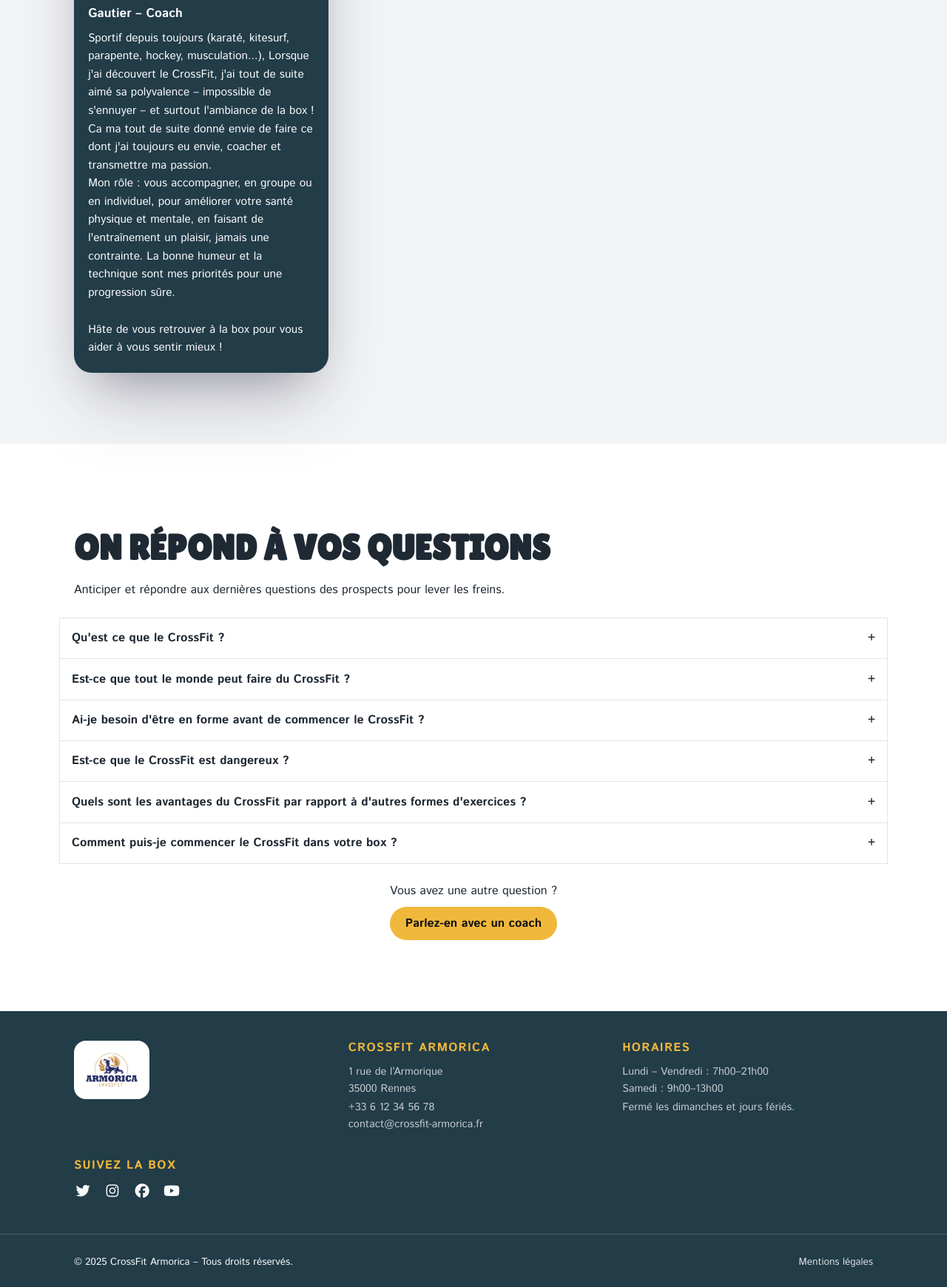
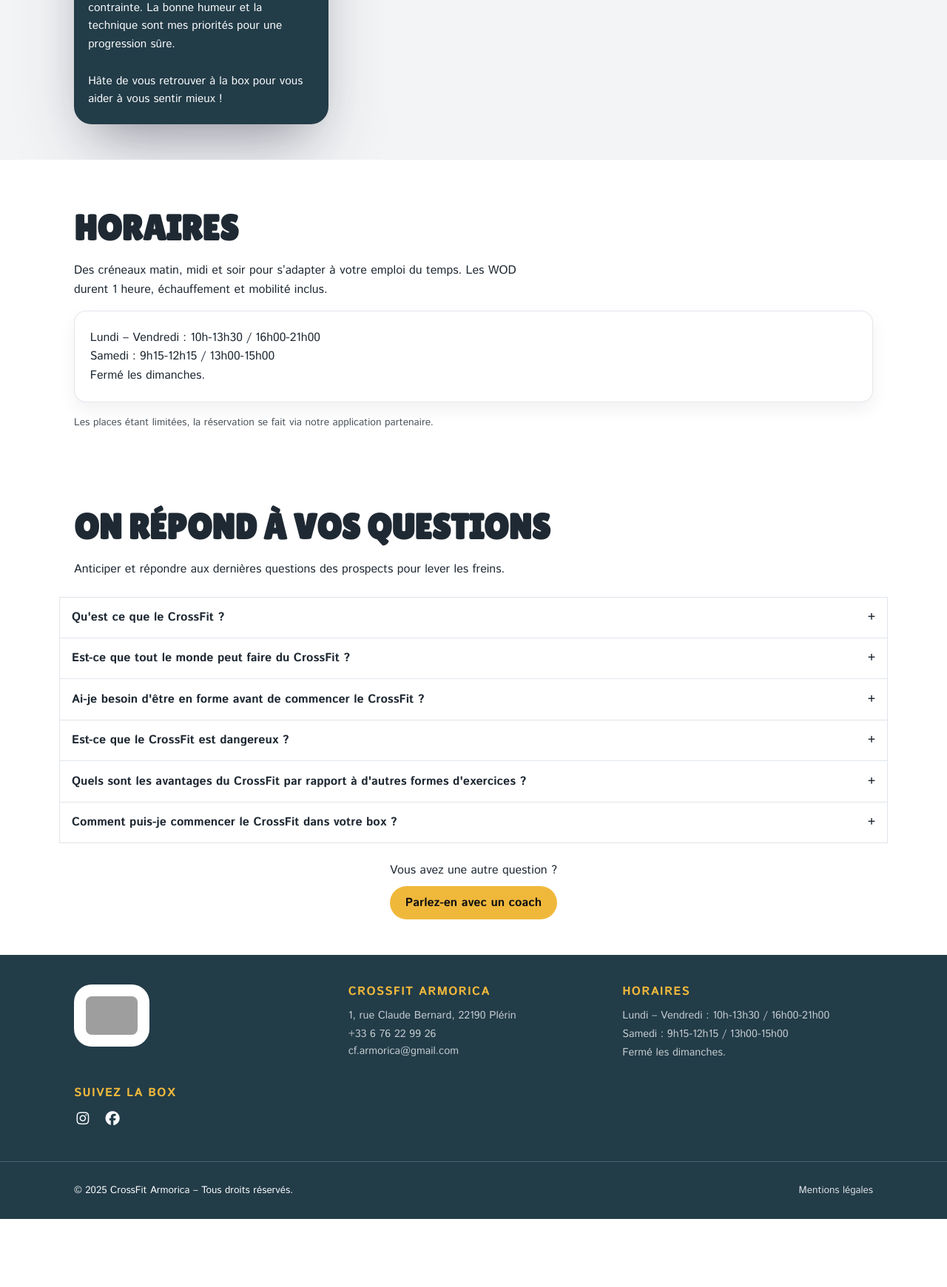
Before and after one commit to NicolasVaillant/armorica, a PHP site: page / in a window 1280 px wide. Shown: the part 4760-6500 px from the top of the page at 74% size. After the commit the page ends 6408 px from the top, so only its background shows below. Run offline with PHP 8.4, Linux system fonts and the light colour scheme; some libraries are stand-ins or nearby versions; grey boxes are pictures that could not be loaded.

Commit message:
Update of  meta data + nav bar + planning + footer + style

```diff
--- a/index.php
+++ b/index.php
@@ -9,12 +9,12 @@
     <meta property="og:type" content="website" />
     <meta property="og:title" content="CrossFit Armorica – La communauté qui vous fait évoluer" />
     <meta property="og:description" content="Séances encadrées, communauté bienveillante et programmation adaptée à tous les niveaux. Réservez votre séance d’essai gratuite." />
-    <meta property="og:url" content="https://www.crossfit-armorica.fr/" />
-    <meta property="og:image" content="https://www.crossfit-armorica.fr/resources/images/logo/logo-crossfit-armorica.png" />
+    <meta property="og:url" content="https://www.crossfitarmorica.fr/" />
+    <meta property="og:image" content="https://www.crossfitarmorica.fr/resources/images/logo/logo-crossfitarmorica.png" />
     <meta name="twitter:card" content="summary_large_image" />
     <meta name="twitter:title" content="CrossFit Armorica – La communauté qui vous fait évoluer" />
     <meta name="twitter:description" content="Rejoignez une salle de CrossFit chaleureuse, structurée et accessible, même si vous débutez." />
-    <link rel="canonical" href="https://www.crossfit-armorica.fr/" />
+    <link rel="canonical" href="https://www.crossfitarmorica.fr/" />
 
     <link rel="preconnect" href="https://fonts.googleapis.com">
     <link rel="preconnect" href="https://fonts.gstatic.com" crossorigin>
@@ -31,13 +31,13 @@
         "@type": "SportsActivityLocation",
         "name": "CrossFit Armorica",
         "description": "Salle de CrossFit conviviale proposant des entraînements encadrés pour tous les niveaux.",
-        "url": "https://www.exemple-crossfit-armorica.fr/",
-        "telephone": "+33-6-12-34-56-78",
+        "url": "https://www.crossfitarmorica.fr/",
+        "telephone": "+33-6-76-22-99-26",
         "address": {
             "@type": "PostalAddress",
-            "streetAddress": "1 rue de l'Armorique",
-            "addressLocality": "Rennes",
-            "postalCode": "35000",
+            "streetAddress": "1, rue Claude Bernard ",
+            "addressLocality": "Plérin",
+            "postalCode": "22190",
             "addressCountry": "FR"
         },
         "openingHoursSpecification": [
@@ -46,7 +46,7 @@
                 "dayOfWeek": [
                     "Monday","Tuesday","Wednesday","Thursday","Friday"
                 ],
-                "opens": "07:00",
+                "opens": "10:00",
                 "closes": "21:00"
             },
             {
@@ -54,24 +54,22 @@
                 "dayOfWeek": [
                     "Saturday"
                 ],
-                "opens": "09:00",
-                "closes": "13:00"
+                "opens": "09:15",
+                "closes": "15:00"
             }
         ]
     }
     </script>
 </head>
 <body>
-<a href="#contenu-principal" class="skip-link">Aller au contenu principal</a>
 
 <header class="site-header">
     <div class="container header-inner">
+        <nav class="main-nav" aria-label="Navigation principale">
             <a href="#top" class="logo" aria-label="Retour à l’accueil CrossFit Armorica">
-            <img src="resources/images/logo/logo-crossfit-armorica.png" alt="Logo CrossFit Armorica" loading="lazy">
+                <img src="resources/images/logo/logo-crossfitarmorica.png" alt="Logo CrossFit Armorica" loading="lazy">
             </a>
-
-        <nav class="main-nav" aria-label="Navigation principale">
-            <ul>
+            <ul class="nav-links">
                 <li><a href="#decouverte">Découvrir la box</a></li>
                 <li><a href="#etapes-debuter">Comment débuter ?</a></li>
                 <li><a href="#equipe">L’équipe</a></li>
@@ -82,7 +80,7 @@
 
         <div class="header-actions">
             <a class="btn btn-secondary" href="#seance-essai">Réserver une séance d’essai</a>
-            <!-- <a href=""><i class="fas fa-bars"></i></a> -->
+            <!-- <a href="#"><i class="fas fa-bars"></i></a> -->
         </div>
     </div>
 </header>
@@ -289,69 +287,16 @@
     </section>
 
     <!-- PLANNING -->
-    <section id="planning" class="section section-planning" aria-labelledby="planning-title" style="display:none">
+    <section id="planning" class="section section-planning" aria-labelledby="planning-title">
     <div class="container">
-        <h2 id="planning-title">Le planning de la semaine</h2>
-        <p class="section-intro">
-        Des créneaux matin, midi et soir pour s’adapter à votre emploi du temps. Les WOD durent 1 heure,
-        échauffement et mobilité inclus.
-        </p>
-
-        <div class="planning-wrapper" role="table" aria-label="Planning type de la semaine CrossFit Armorica">
-        <div class="planning-row planning-row-header" role="row">
-            <span role="columnheader">Jour</span>
-            <span role="columnheader">Matin</span>
-            <span role="columnheader">Midi</span>
-            <span role="columnheader">Soir</span>
-        </div>
-
-        <div class="planning-row" role="row">
-            <span role="rowheader">Lundi</span>
-            <span>7h00 / 8h00</span>
-            <span>12h15</span>
-            <span>18h15 / 19h30</span>
-        </div>
-
-        <div class="planning-row" role="row">
-            <span role="rowheader">Mardi</span>
-            <span>7h00 / 8h00</span>
-            <span>12h15</span>
-            <span>18h15 / 19h30</span>
-        </div>
-
-        <div class="planning-row" role="row">
-            <span role="rowheader">Mercredi</span>
-            <span>—</span>
-            <span>12h15</span>
-            <span>18h15 / 19h30</span>
-        </div>
-
-        <div class="planning-row" role="row">
-            <span role="rowheader">Jeudi</span>
-            <span>7h00 / 8h00</span>
-            <span>—</span>
-            <span>18h15 / 19h30</span>
-        </div>
-
-        <div class="planning-row" role="row">
-            <span role="rowheader">Vendredi</span>
-            <span>7h00 / 8h00</span>
-            <span>12h15</span>
-            <span>18h15</span>
-        </div>
-
-        <div class="planning-row" role="row">
-            <span role="rowheader">Samedi</span>
-            <span>9h00 / 10h00</span>
-            <span>—</span>
-            <span>—</span>
-        </div>
-        </div>
-
-        <p class="planning-note">
-        Planning susceptible d’évoluer selon la saison. Les places étant limitées,
-        la réservation se fait via notre application partenaire.
-        </p>
+        <h2 id="planning-title">Horaires</h2>
+        <p class="section-intro">Des créneaux matin, midi et soir pour s’adapter à votre emploi du temps. Les WOD durent 1 heure, échauffement et mobilité inclus.</p>
+        <article class="card-planning" role="listitem" aria-label="Horaires d’ouverture">
+            <p>Lundi – Vendredi : 10h-13h30 / 16h00-21h00</p>
+            <p>Samedi : 9h15-12h15 / 13h00-15h00</p>
+            <p>Fermé les dimanches.</p>
+        </article>
+        <p class="planning-note">Les places étant limitées, la réservation se fait via notre application partenaire.</p>
     </div>
     </section>
 
@@ -416,30 +361,29 @@
 
 <footer class="site-footer">
     <div class="container footer-grid">
-        <img src="resources/images/logo/logo-crossfit-armorica.png" alt="Logo CrossFit Armorica" loading="lazy">
+        <img src="resources/images/logo/logo-crossfitarmorica.png" alt="Logo CrossFit Armorica" loading="lazy">
 
         <section class="footer-block" aria-label="Coordonnées de CrossFit Armorica">
             <h2 class="footer-title">CrossFit Armorica</h2>
-            <p>1 rue de l’Armorique<br>35000 Rennes</p>
+            <p>1, rue Claude Bernard, 22190 Plérin</p>
             <p>
-            <a href="tel:+33612345678">+33 6 12 34 56 78</a><br>
-            <a href="mailto:contact@crossfit-armorica.fr">contact@crossfit-armorica.fr</a>
+                <a href="tel:+33676229926">+33 6 76 22 99 26</a><br>
+                <a href="mailto:cf.armorica@gmail.com">cf.armorica@gmail.com</a>
             </p>
         </section>
 
     <section class="footer-block" aria-label="Horaires d’ouverture">
         <h2 class="footer-title">Horaires</h2>
-        <p>Lundi – Vendredi : 7h00–21h00<br>Samedi : 9h00–13h00</p>
-        <p>Fermé les dimanches et jours fériés.</p>
+        <p>Lundi – Vendredi : 10h-13h30 / 16h00-21h00</p>
+        <p>Samedi : 9h15-12h15 / 13h00-15h00</p>
+        <p>Fermé les dimanches.</p>
     </section>
 
     <section class="footer-block footer-social" aria-label="Réseaux sociaux CrossFit Armorica">
         <h2 class="footer-title">Suivez la box</h2>
         <ul class="social-links">
-            <li><a href="#" aria-label="X (Anciennement Twitter) de CrossFit Armorica"><i class="fa-brands fa-twitter"></i></a></li>
-            <li><a href="#" aria-label="Instagram de CrossFit Armorica"><i class="fa-brands fa-instagram"></i></a></li>
-            <li><a href="#" aria-label="Facebook de CrossFit Armorica"><i class="fa-brands fa-facebook"></i></a></li>
-            <li><a href="#" aria-label="YouTube de CrossFit Armorica"><i class="fa-brands fa-youtube"></i></a></li>
+            <li><a href="https://www.instagram.com/crossfitarmorica/" aria-label="Instagram de CrossFit Armorica"><i class="fa-brands fa-instagram"></i></a></li>
+            <li><a href="https://www.facebook.com/crossfitarmorica/" aria-label="Facebook de CrossFit Armorica"><i class="fa-brands fa-facebook"></i></a></li>
         </ul>
     </section>
     </div>
--- a/resources/css/styles.css
+++ b/resources/css/styles.css
@@ -22,7 +22,7 @@ img {
   max-width: 100%;
   display: block;
   height: auto;
-  border-radius: 1rem;
+  border-radius: 1.5rem;
 }
 
 a {
@@ -47,10 +47,12 @@ a:hover, a:focus-visible {
 
 .section {
   padding: 0;
+  scroll-snap-align: start;
+  scroll-margin-top: 8vh;
 }
 @media (min-width: 768px) {
   .section {
-    padding: 4.5rem 0;
+    padding: 1.5rem 0;
   }
 }
 
@@ -93,6 +95,7 @@ a:hover, a:focus-visible {
 
 .logo img {
   height: 40px;
+  border-radius: 0;
 }
 @media (min-width: 768px) {
   .logo img {
@@ -101,24 +104,28 @@ a:hover, a:focus-visible {
 }
 
 .main-nav {
+  display: flex;
+  flex-direction: row;
+  align-items: center;
+  gap: 1.5rem;
+}
+.main-nav ul.nav-links {
   display: none;
-}
-@media (min-width: 768px) {
-  .main-nav {
-    display: block;
-  }
-}
-.main-nav ul {
-  display: flex;
   gap: 1.5rem;
   list-style: none;
   margin: 0;
   padding: 0;
 }
+@media (min-width: 768px) {
+  .main-nav ul.nav-links {
+    display: flex;
+  }
+}
 .main-nav a {
   font-size: 0.95rem;
   font-weight: 500;
   letter-spacing: 0.02em;
+  color: #1f2933;
 }
 .main-nav a:hover, .main-nav a:focus-visible {
   color: #F0B83B;
@@ -272,11 +279,12 @@ main {
 
 .section-grid {
   display: grid;
-  gap: 2.5rem;
+  gap: 1.5rem;
 }
 @media (min-width: 768px) {
   .section-grid {
     grid-template-columns: minmax(0, 3fr) minmax(0, 2.4fr);
+    gap: 2.5rem;
     align-items: flex-start;
   }
 }
@@ -614,32 +622,22 @@ h2 {
 }
 
 .section-planning h2 {
-  font-size: 1.5rem;
+  font-size: 3rem;
+  font-family: "Lilita One", system-ui, -apple-system, BlinkMacSystemFont, "Segoe UI", sans-serif;
   margin-bottom: 0.75rem;
+  text-transform: uppercase;
 }
 
-.planning-wrapper {
-  margin-top: 1.5rem;
+.card-planning {
+  background-color: #ffffff;
   border-radius: 1rem;
-  overflow: hidden;
-  border: 1px solid #e0e4ea;
-  background-color: #ffffff;
+  padding: 1.4rem 1.3rem;
+  box-shadow: 0 10px 25px rgba(15, 23, 42, 0.06);
+  border: 1px solid rgba(224, 228, 234, 0.9);
 }
-
-.planning-row {
-  display: grid;
-  grid-template-columns: 1.2fr 1fr 1fr 1fr;
-  padding: 0.7rem 1rem;
-  font-size: 0.9rem;
-}
-.planning-row:nth-child(even) {
-  background-color: #f8fafc;
-}
-
-.planning-row-header {
-  background-color: #223C48;
-  color: #f9fafb;
-  font-weight: 600;
+.card-planning p {
+  margin: 0;
+  padding: 0;
 }
 
 .planning-note {
--- a/resources/css/styles.scss
+++ b/resources/css/styles.scss
@@ -53,7 +53,7 @@ img {
   max-width: 100%;
   display: block;
   height: auto;
-    border-radius: $radius-md;
+  border-radius: $radius-lg;
 }
 
 a {
@@ -84,9 +84,11 @@ a {
 
 .section {
   padding: 0;
+  scroll-snap-align: start;
+  scroll-margin-top: $header-height;
 
   @media (min-width: $break-md) {
-    padding: 4.5rem 0;
+    padding: 1.5rem 0;
   }
 }
 
@@ -138,31 +140,31 @@ a {
 
 .logo img {
   height: 40px;
+  border-radius: 0;
 
-  @media (min-width: $break-md) {
-    height: 48px;
-  }
+  @media (min-width: $break-md) {height: 48px}
 }
 
 .main-nav {
+  display: flex;
+  flex-direction: row;
+  align-items: center;
+  gap: 1.5rem;
+
+  ul.nav-links {
     display: none;
-
-  @media (min-width: $break-md) {
-    display: block;
-  }
-
-  ul {
-    display: flex;
     gap: 1.5rem;
     list-style: none;
     margin: 0;
     padding: 0;
+    @media (min-width: $break-md) {display: flex}
   }
 
   a {
     font-size: 0.95rem;
     font-weight: 500;
     letter-spacing: 0.02em;
+    color: $color-text;
 
     &:hover,
     &:focus-visible {
@@ -332,10 +334,11 @@ main {
 
 .section-grid {
   display: grid;
-  gap: 2.5rem;
+  gap: 1.5rem;
 
   @media (min-width: $break-md) {
     grid-template-columns: minmax(0, 3fr) minmax(0, 2.4fr);
+    gap: 2.5rem;
     align-items: flex-start;
   }
 }
@@ -685,7 +688,7 @@ h2{line-height: $line-height-title}
 }
 
 // ======================
-// Planning
+// Horaires
 // ======================
 
 .section-planning {
@@ -693,33 +696,22 @@ h2{line-height: $line-height-title}
 }
 
 .section-planning h2 {
-  font-size: 1.5rem;
+  font-size: 3rem;
+  font-family: $font-title;
   margin-bottom: 0.75rem;
+  text-transform: uppercase;
 }
 
-.planning-wrapper {
-  margin-top: 1.5rem;
+.card-planning {
+  background-color: #ffffff;
   border-radius: $radius-md;
-  overflow: hidden;
-  border: 1px solid $color-border;
-  background-color: #ffffff;
+  padding: 1.4rem 1.3rem;
+  box-shadow: 0 10px 25px rgba(15, 23, 42, 0.06);
+  border: 1px solid rgba($color-border, 0.9);
+  p{
+    margin: 0;
+    padding: 0;
   }
-
-.planning-row {
-  display: grid;
-  grid-template-columns: 1.2fr 1fr 1fr 1fr;
-  padding: 0.7rem 1rem;
-  font-size: 0.9rem;
-
-  &:nth-child(even) {
-    background-color: #f8fafc;
-  }
-}
-
-.planning-row-header {
-  background-color: $color-primary;
-  color: $color-text-light;
-  font-weight: 600;
 }
 
 .planning-note {
@@ -731,7 +723,6 @@ h2{line-height: $line-height-title}
 // ======================
 // FAQ
 // ======================
-
 
 .section-faq{
     h2 {
```
Also changed, not shown: index.html (+33 -89 lines). Lines whose indentation alone changed are shown as unchanged.
